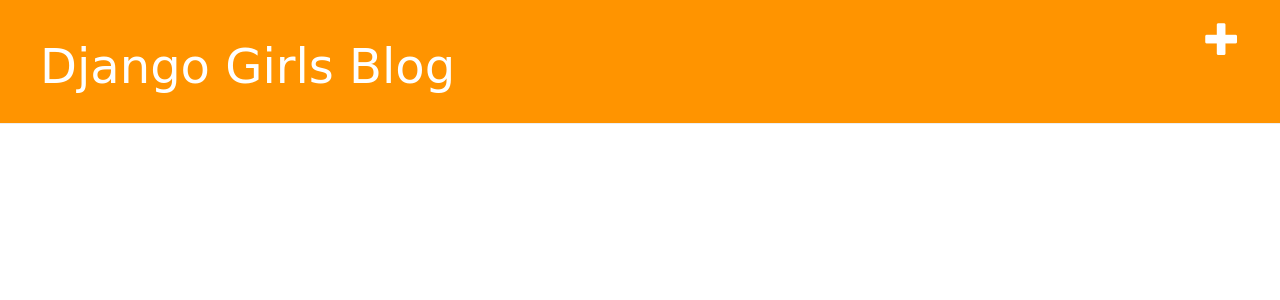
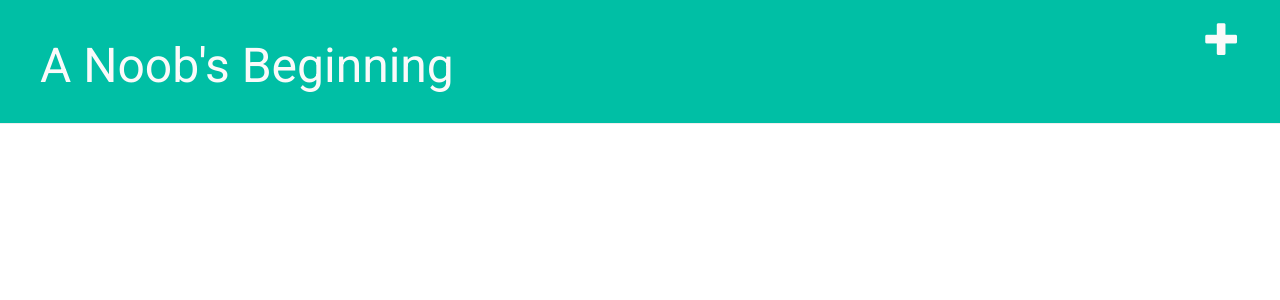
Before and after one commit to Jonothompson/my-django-blog, a Django app: page / in a window 1280 px wide. Shown: the top 300 px of the page. Run offline with Django 3.2, Linux system fonts and the light colour scheme; the visitor is signed in with stand-in values (Sample User, id 1); data that the repository does not hold is empty; some libraries are stand-ins or nearby versions.

Commit message:
changed some styling stuff

```diff
--- a/blog/static/css/blog.css
+++ b/blog/static/css/blog.css
@@ -1,11 +1,11 @@
 .page-header {
-    background-color: #ff9400;
+    background-color: #00BFA5;
     margin-top: 0;
     padding: 20px 20px 20px 40px;
 }
 
 .page-header h1, .page-header h1 a, .page-header h1 a:visited, .page-header h1 a:active {
-    color: #ffffff;
+    color: #FAFAFA;
     font-size: 36pt;
     text-decoration: none;
 }
@@ -15,12 +15,12 @@
 }
 
 h1, h2, h3, h4 {
-    font-family: 'Lobster', cursive;
+    font-family: 'Roboto', sans-serif;
 }
 
 .date {
     float: right;
-    color: #828282;
+    color: #E0E0E0;
 }
 
 .save {
@@ -32,7 +32,7 @@ h1, h2, h3, h4 {
 }
 
 .top-menu, .top-menu:hover, .top-menu:visited {
-    color: #ffffff;
+    color: #FAFAFA;
     float: right;
     font-size: 26pt;
     margin-right: 20px;
--- a/blog/templates/blog/base.html
+++ b/blog/templates/blog/base.html
@@ -2,6 +2,7 @@
 <html>
     <head>
         <title>Jonathan's Django blog</title>
+		<link href='https://fonts.googleapis.com/css?family=Roboto' rel='stylesheet' type='text/css'>
         <link rel="stylesheet" href="//maxcdn.bootstrapcdn.com/bootstrap/3.2.0/css/bootstrap.min.css">
         <link rel="stylesheet" href="//maxcdn.bootstrapcdn.com/bootstrap/3.2.0/css/bootstrap-theme.min.css">
         <link rel="stylesheet" href="{% static "css/blog.css" %}">
@@ -11,7 +12,7 @@
 			{% if user.is_authenticated %}
 				<a href="{% url "post_new" %}" class="top-menu"><span class="glyphicon glyphicon-plus"></span></a>
 			{% endif %}
-			<h1><a href="/">Django Girls Blog</a></h1>
+			<h1><a href="/">A Noob's Beginning</a></h1>
 		</div>
 		<div class="content container">
 			<div class="row">
```
